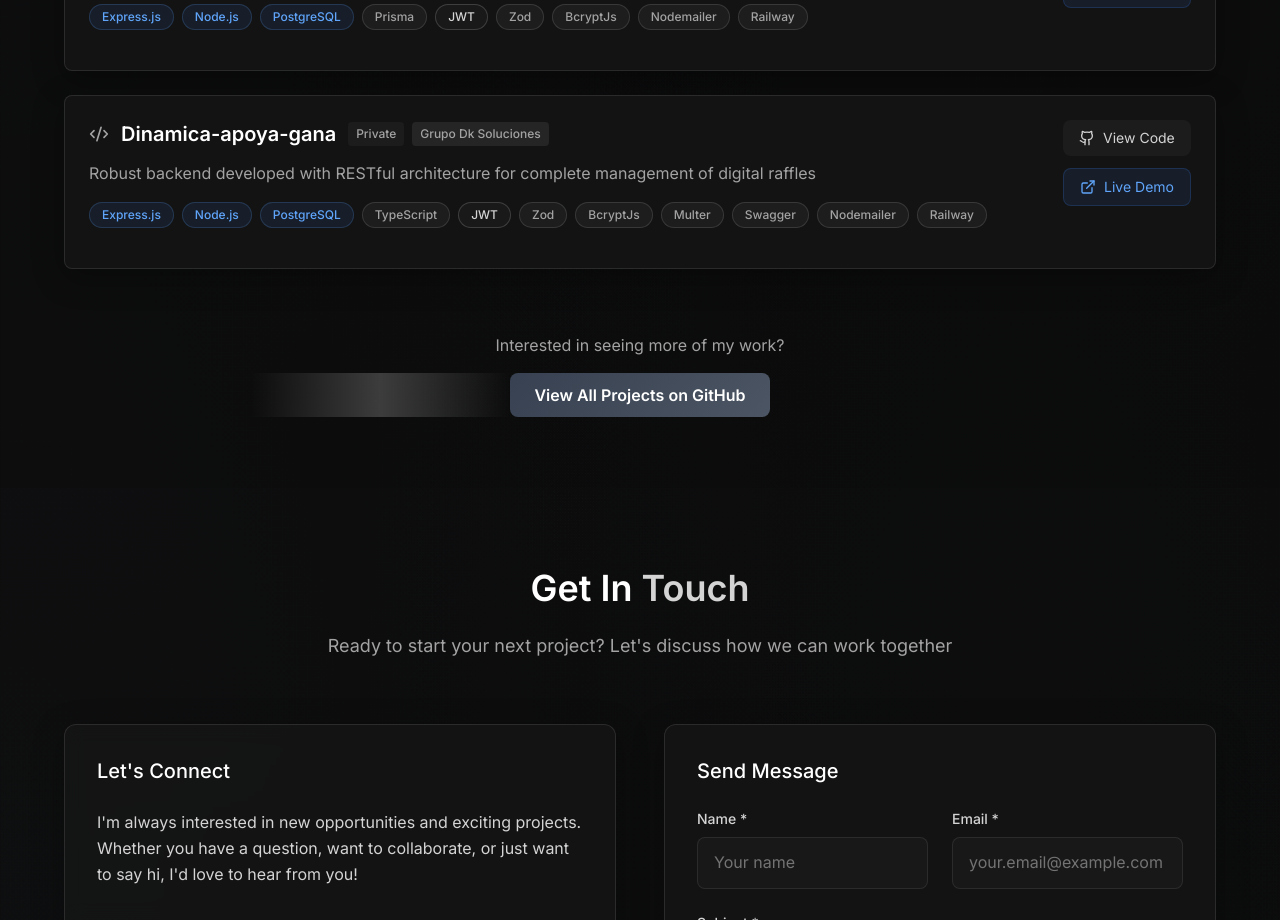
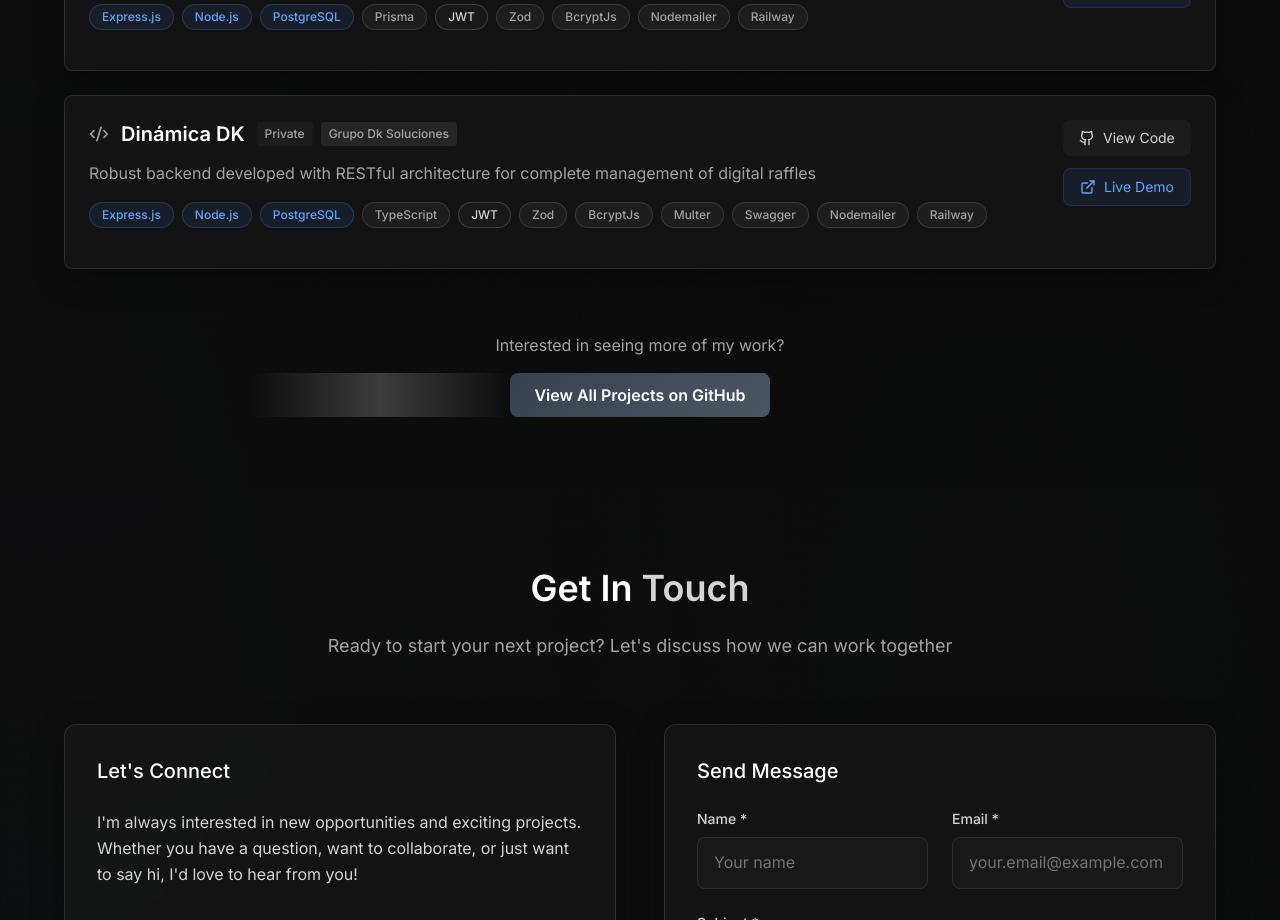
Before and after one commit to Javi-CD/web-portfolio, a Next.js app: page / in a window 1280 px wide. Shown: the part 4200-5120 px from the top of the page. Built offline with nearby package versions, Linux system fonts and the light colour scheme.

Commit message:
feat(proyects): add featured project 'Dinamica DK' - Remove featured project 'Dinamica-apoya-gana'

```diff
--- a/src/data/projects.js
+++ b/src/data/projects.js
@@ -42,9 +42,10 @@ export const projects = [
     isPrivate: true,
     company: 'Grupo Dk Soluciones',
   },
+
   {
-    id: 3,
-    title: 'Dinamica-apoya-gana',
+    id: 4,
+    title: 'Dinámica DK',
     description:
       'Robust backend developed with RESTful architecture for complete management of digital raffles',
     technologies: [
@@ -60,10 +61,33 @@ export const projects = [
       'Nodemailer',
       'Railway',
     ],
-    github: 'https://github.com/Dksoluciones/dinamica-apoya-gana',
-    demo: 'https://todosjuntos.grupodk.com.co',
+    demo: 'https://dinamica.grupodk.com.co',
     featured: false,
     isPrivate: true,
     company: 'Grupo Dk Soluciones',
   },
+
+  // {
+  //   id: 4,
+  //   title: 'Dinámica Apoya y Gana',
+  //   description:
+  //     'Robust backend developed with RESTful architecture for complete management of digital raffles',
+  //   technologies: [
+  //     'Express.js',
+  //     'Node.js',
+  //     'PostgreSQL',
+  //     'TypeScript',
+  //     'JWT',
+  //     'Zod',
+  //     'BcryptJs',
+  //     'Multer',
+  //     'Swagger',
+  //     'Nodemailer',
+  //     'Railway',
+  //   ],
+  //   demo: 'https://todosjuntos.grupodk.com.co',
+  //   featured: false,
+  //   isPrivate: true,
+  //   company: 'Grupo Dk Soluciones',
+  // },
 ];
```
